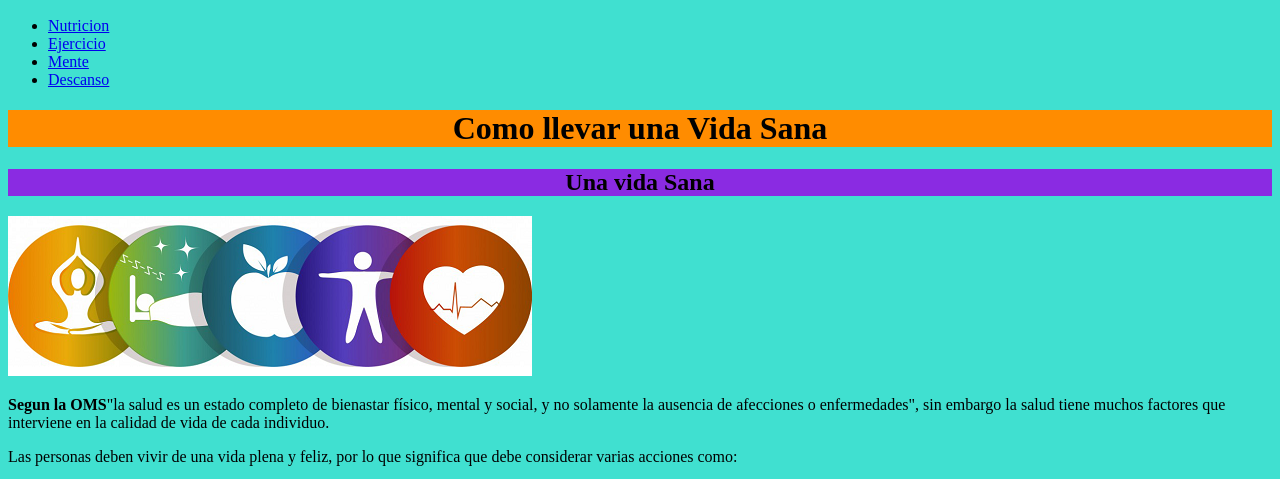
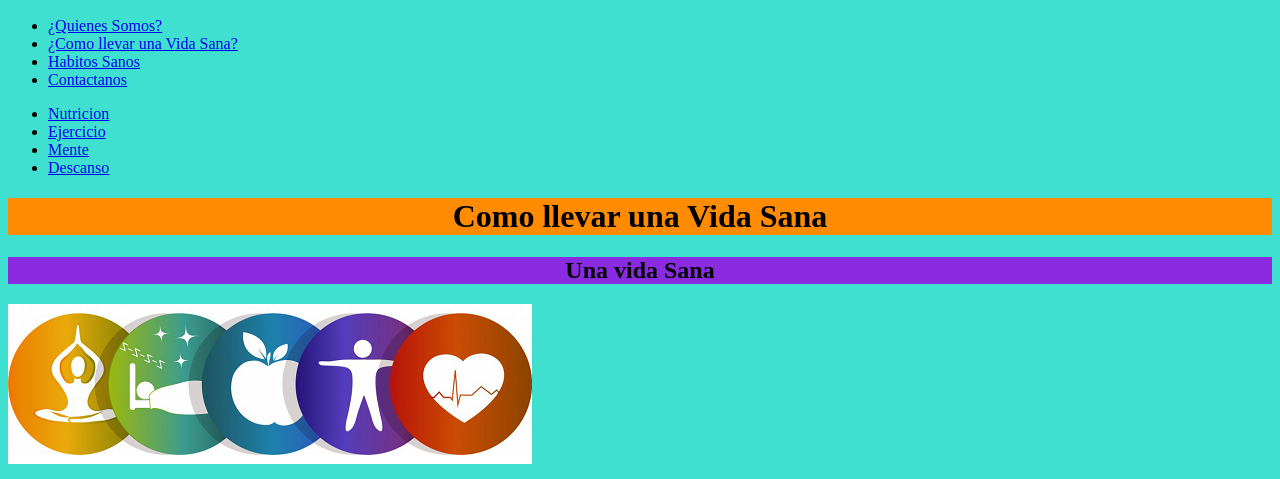
Before and after one commit to jessica-maribel/Practica01-Mi-Primer-Sitio-Web, a plain HTML site: page vida-sana.html in a window 1280 px wide. Shown: the part 255-734 px from the top of the page. Drawn offline with Linux system fonts and the light colour scheme.

Commit message:
agregar navegacion en vida+sana.html

```diff
--- a/vida-sana.html
+++ b/vida-sana.html
@@ -18,13 +18,22 @@
         <img src="imagenes/logo2.jpg" alt="Estilos de Vida Saludables"/>
         <nav>
             <ul>
+                <li><a href="index.html">¿Quienes Somos?</a></li>
+                <li><a href="vida-sana.html">¿Como llevar una Vida Sana?</a></li>
+                <li><a href="habitos.html">Habitos Sanos</a></li>
+                <li><a href="contactanos.html">Contactanos</a></li>
+            </ul>
+        </nav>
+    </header>
+
+    <nav>
+        <ul>
             <li><a href="nutricion.html">Nutricion</a></li>
             <li><a href="ejercicio.html">Ejercicio</a></li>
             <li><a href="mente.html">Mente</a></li>
             <li><a href="descanso.html">Descanso</a></li>
         </ul>
     </nav>
-    </header>
 
     <h1 style="text-align: center; background-color: darkorange;" >Como llevar una Vida Sana</h1>
     <section>
```
Lines whose indentation alone changed are shown as unchanged.
